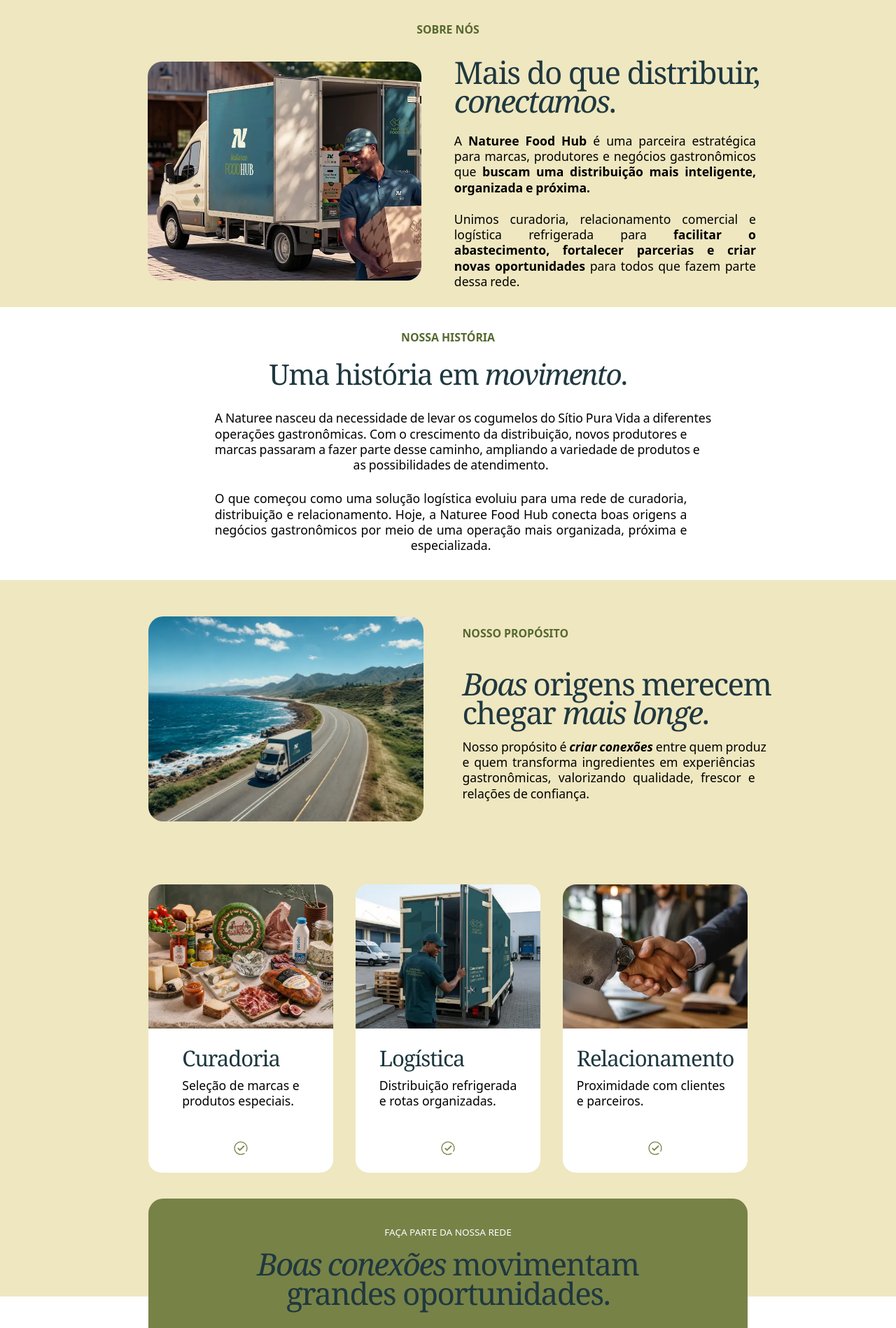
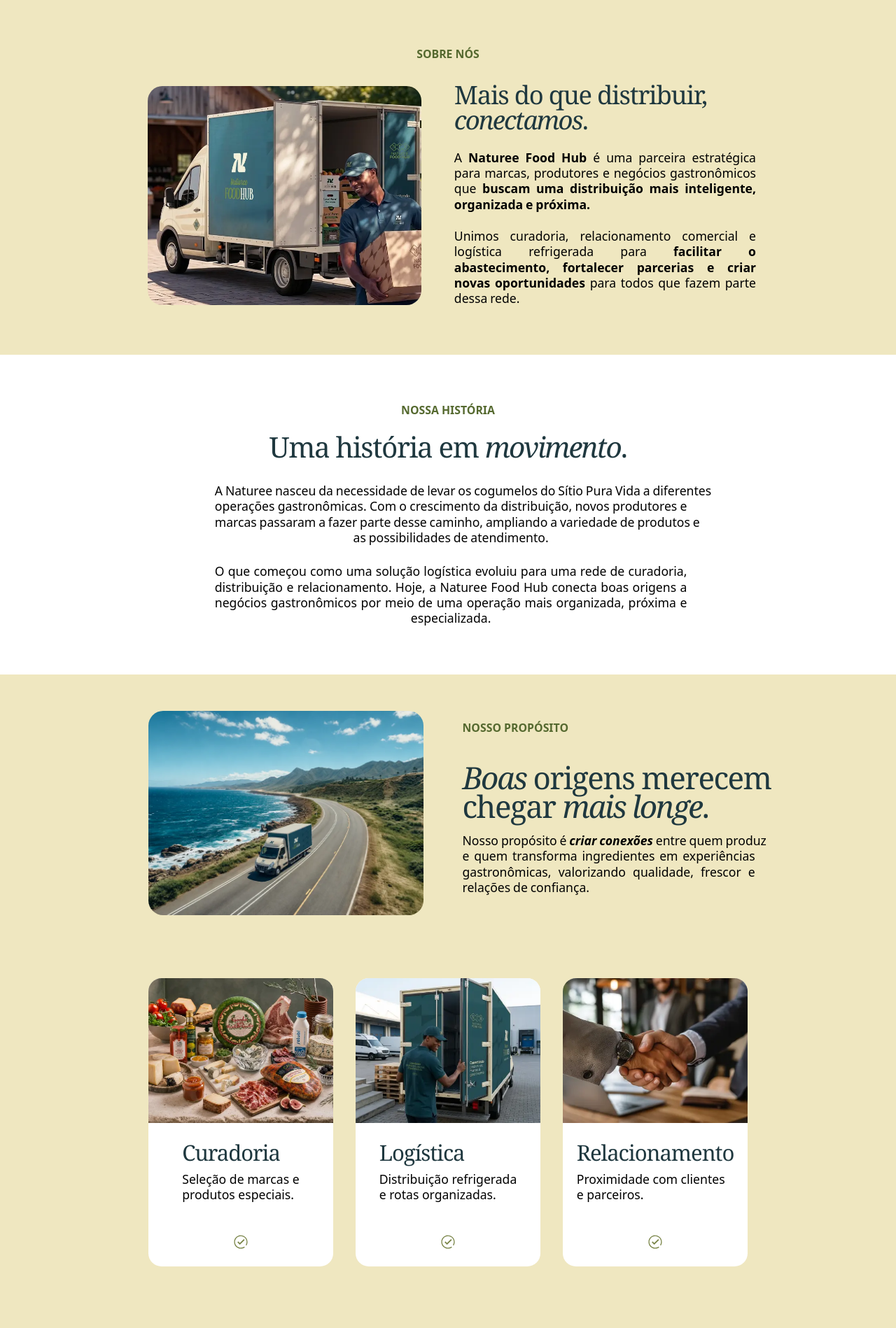
Before and after one commit to joao-pedrogomes/naturee, a React (Vite) app: page /sobre in a window 1280 px wide. Shown: the part 649-2547 px from the top of the page at 70% size. Built offline with nearby package versions, Linux system fonts and the light colour scheme.

Commit message:
style: about page title sized like the home, uniform section spacing, cta banner fonts reduced by 10%

```diff
--- a/src/components/sections/CtaBanner.tsx
+++ b/src/components/sections/CtaBanner.tsx
@@ -32,12 +32,25 @@ function CtaBanner({ label, title, text, image, primary, secondary }: CtaBannerP
           withImage ? 'lg:pt-[calc(57*var(--u))] lg:pr-[calc(40*var(--u))] lg:pl-[calc(61*var(--u))]' : 'items-center text-center lg:pt-[calc(69*var(--u))]',
         )}
       >
-        <SectionLabel tone="cream" className="lg:text-[length:calc(23*var(--u))] lg:font-normal">
+        <SectionLabel
+          tone="cream"
+          className={cn(
+            'lg:font-normal',
+            withImage
+              ? 'lg:text-[length:calc(23*var(--u))]'
+              : 'text-[length:clamp(0.7875rem,calc(24.3*var(--u)),2.7rem)] leading-[1.3] font-semibold uppercase lg:text-[length:calc(20.7*var(--u))]',
+          )}
+        >
           {label}
         </SectionLabel>
         <Heading
           text={title}
-          className={cn('mt-4 text-display text-teal', withImage ? 'lg:mt-[calc(27*var(--u))] lg:font-medium' : 'lg:mt-[calc(26*var(--u))]')}
+          className={cn(
+            'mt-4 text-teal',
+            withImage
+              ? 'text-display lg:mt-[calc(27*var(--u))] lg:font-medium'
+              : 'text-[length:clamp(2.1375rem,calc(67.5*var(--u)),8.1rem)] leading-[0.94] lg:mt-[calc(26*var(--u))]',
+          )}
         />
         {text ? (
           <RichText
--- a/src/pages/About.tsx
+++ b/src/pages/About.tsx
@@ -32,7 +32,7 @@ function About() {
         </Container>
       </section>
 
-      <section className="bg-sand py-16 lg:pt-[calc(59*var(--u))] lg:pb-[calc(44*var(--u))]">
+      <section className="bg-sand py-16 lg:py-[calc(118*var(--u))]">
         <Container>
           <SectionLabel className="text-center">{page.about.label}</SectionLabel>
           <div className="mt-10 grid items-start gap-10 md:grid-cols-2 lg:mt-[calc(60*var(--u))] lg:grid-cols-[calc(668*var(--u))_calc(735*var(--u))] lg:justify-between lg:gap-0 lg:pl-0 lg:ml-[calc(-3*var(--u))] lg:w-[calc(1482*var(--u))]">
@@ -41,7 +41,7 @@ function About() {
               className="aspect-[4/3] w-full rounded-2xl object-cover lg:aspect-auto lg:h-[calc(534*var(--u))] lg:rounded-[calc(36*var(--u))]"
             />
             <div className="lg:-mt-[calc(8*var(--u))] lg:w-[calc(735*var(--u))]">
-              <Heading text={page.about.title} className="text-display text-teal lg:leading-[0.935]" />
+              <Heading text={page.about.title} className="text-[length:clamp(1.8rem,calc(62.1*var(--u)),7.2rem)] leading-[1.02] text-teal lg:leading-[0.985]" />
               <div className="mt-6 space-y-4 lg:mt-[calc(41*var(--u))] lg:space-y-[calc(39*var(--u))]">
                 {page.about.paragraphs.map((paragraph) => (
                   <RichText key={paragraph} text={paragraph} className={PARAGRAPH} />
@@ -52,7 +52,7 @@ function About() {
         </Container>
       </section>
 
-      <section className="py-16 lg:pt-[calc(56*var(--u))] lg:pb-[calc(66*var(--u))]">
+      <section className="py-16 lg:py-[calc(118*var(--u))]">
         <Container className="text-center lg:flex lg:flex-col lg:items-center">
           <SectionLabel>{page.history.label}</SectionLabel>
           <Heading text={page.history.title} className="mt-4 text-title text-teal lg:mt-[calc(37*var(--u))]" />
@@ -83,7 +83,7 @@ function About() {
         </Container>
       </section>
 
-      <section className="bg-sand pb-16 pt-16 lg:bg-[linear-gradient(to_bottom,var(--sand)_calc(301*var(--u)),white_0)] lg:pt-[calc(63*var(--u))] lg:pb-[calc(37*var(--u))]">
+      <section className="bg-sand pb-16 pt-16 lg:bg-[linear-gradient(to_bottom,var(--sand)_calc(391*var(--u)),white_0)] lg:pt-[calc(153*var(--u))] lg:pb-[calc(37*var(--u))]">
         <Container>
           <CtaBanner label={page.banner.label} title={page.banner.title} primary={page.banner.primary} secondary={page.banner.secondary} />
         </Container>
```
